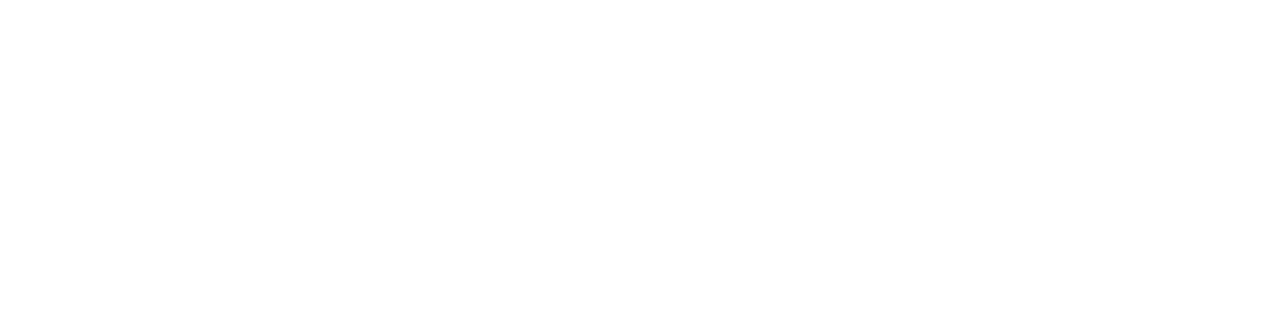
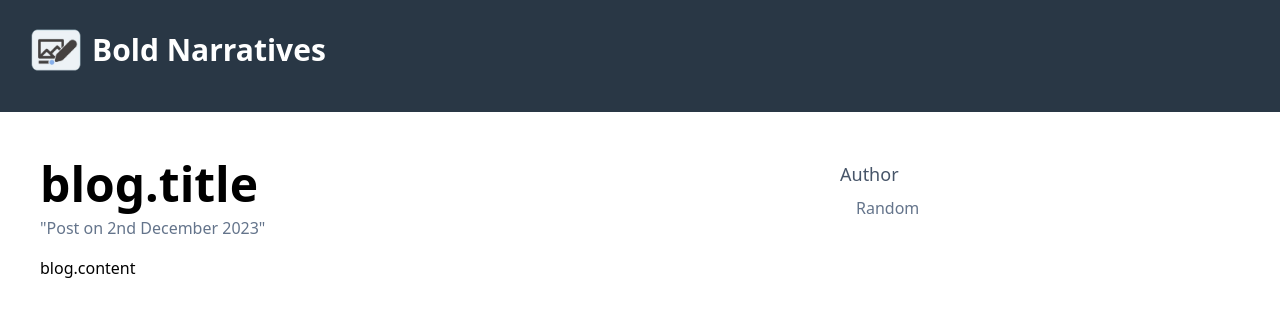
Before and after one commit to Lakshya0000/BoldNarratives, a React (Vite) app in the folder Frontend/: page /blog in a window 1280 px wide. Before the commit this address had no page. Shown: the top 316 px of the page. Built offline with nearby package versions, Linux system fonts and the light colour scheme.

Commit message:
Added blogpage

```diff
--- a/Frontend/src/App.jsx
+++ b/Frontend/src/App.jsx
@@ -5,6 +5,7 @@
 import {BrowserRouter,Routes,Route,Navigate} from 'react-router-dom'
 import Landing from './pages/Landing'
 import HomePage from './pages/HomePage'
+import BlogPage from './pages/BlogPage'
 function App() {
     return (
       <BrowserRouter>
@@ -14,7 +15,7 @@
         <Route path="/signup" element={<Signup />} />
         <Route path="/" element={<Landing />} />
         <Route path="/home" element={<HomePage />} />
-
+        <Route path='/blog' element={<BlogPage/>}/>
 
 
 
--- /dev/null
+++ b/Frontend/src/components/Blog.jsx
@@ -0,0 +1,47 @@
+import React from 'react';
+
+const Blog = () => {
+    return (
+
+     <div>
+        {/* <Appbar /> */}
+        <div className="flex justify-center">
+            <div className="grid grid-cols-12 px-10 w-full pt-200 max-w-screen-xl pt-12">
+                <div className="col-span-8">
+                    <div className="text-5xl font-extrabold">
+                        {"blog.title"}
+                    </div>
+                    <div className="text-slate-500 pt-2">
+                        "Post on 2nd December 2023"
+                    </div>
+                    <div className="pt-4">
+                        {"blog.content"}
+                    </div>
+                </div>
+                <div className="col-span-4">
+                    <div className="text-slate-600 text-lg">
+                        {"Author"}
+                    </div>
+                    <div className="flex w-full">
+                        <div className="pr-4 flex flex-col justify-center">
+
+                        </div>
+                        <div>
+                            <div className="text-xl font-bold">
+
+                            </div>
+                            <div className="pt-2 text-slate-500">
+                                Random
+                            </div>
+                        </div>
+                    </div>
+                </div>
+
+            </div>
+        </div>
+    </div>
+
+    );
+}
+
+export default Blog;
--- a/Frontend/src/components/BlogCard.jsx
+++ b/Frontend/src/components/BlogCard.jsx
@@ -56,12 +56,12 @@
     .catch(error => {
       console.error("Error upvoting:", error);
     });
-  },[id])
+  },[])
+
   useEffect(() => {
-    // This effect runs every time the `vote` or `isUpvoted` state changes
-    console.log(`Votes: ${votes}, Is Upvoted: ${isUpvoted}`);
-    // You can also trigger additional logic here, such as animations or updates to the DOM
-  }, [votes, isUpvoted]);
+
+
+  }, [votes, isUpvoted,id]);
 
   const [color, setColor] = useState('currentColor');
   const handleClick = () => {
--- /dev/null
+++ b/Frontend/src/pages/BlogPage.jsx
@@ -0,0 +1,18 @@
+import React from 'react';
+import Blog from '../components/Blog';
+const BlogPage = () => {
+    return (
+        <div>
+            <div className=' w-screen h-28 bg-custom-teal'>
+                <div className='absolute top-2 left-0 flex flex-row items-center justify-center'>
+
+                    <img src=" /blog2.png" alt="" className='w-28' />
+                    <div className='text-white text-3xl font-bold font-sans -ml-5'>Bold Narratives</div>
+                </div>
+            </div>
+            <Blog />
+        </div>
+    );
+}
+
+export default BlogPage;
--- a/Frontend/src/pages/HomePage.jsx
+++ b/Frontend/src/pages/HomePage.jsx
@@ -13,9 +13,10 @@
     const [totalPages, setTotalPages] = useState(1);
     const [error, setError] = useState(null);
     const navigate=useNavigate();
+    const skipPages= (page-1)*10;
     const genre={
         genre:"all",
-
+        skip:skipPages
     }
     useEffect(() => {
         axios.post(`${BACKEND_URL}/api/blog/sort/views`, genre,{
@@ -42,7 +43,7 @@
                 }
                 setLoading(false);
             });
-    }, [])
+    }, [page])
     useEffect(() => {
         axios.post(`${BACKEND_URL}/api/blog/total`,genre, {
             headers: {
@@ -50,8 +51,8 @@
             }
         })
             .then(response => {
-
-                setTotalPages(response.data.total)
+                const totalPages=Math.ceil(response.data.total/10);
+                setTotalPages(Math.max(totalPages, 1))
                 setLoading(false);
             })
             .catch(err => {
@@ -86,6 +87,7 @@
             <div>
                 {loading && <div className='w-screen flex justify-between flex-col items-center'><LoadingBlogs /><LoadingBlogs /><LoadingBlogs /><LoadingBlogs /></div>}
                 {!loading && <div> {blogs.map(blog => <BlogCard
+                    key={blog.id}
                     id={blog.id}
                     authorName={blog.author.name || "Anonymous"}
                     title={blog.title}
```
